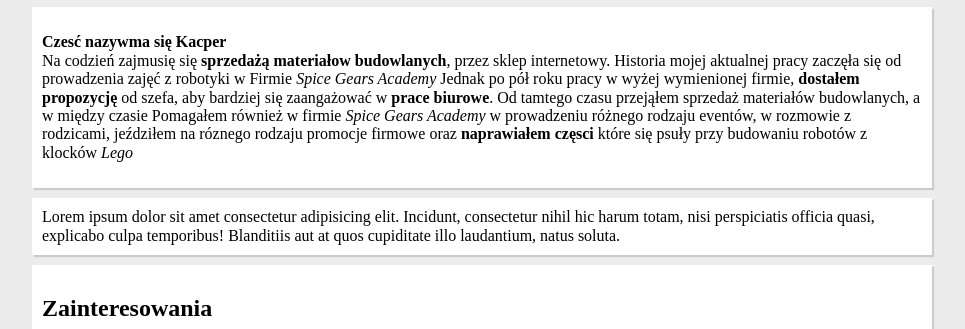
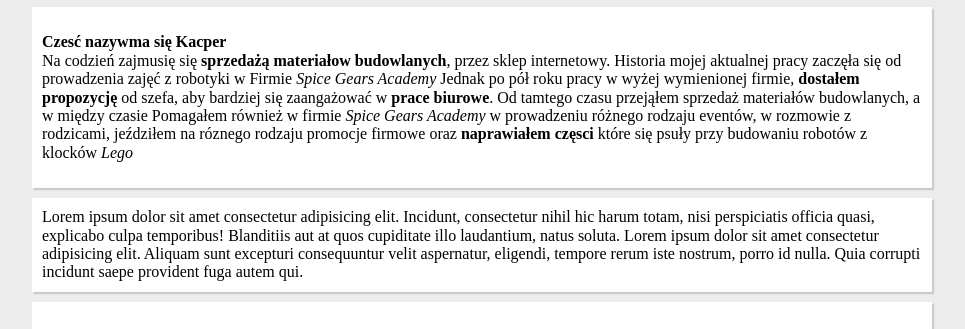
Before and after one commit to Pepko0/homepage, a plain HTML site: page index.html in a window 1280 px wide. Shown: the part 403-732 px from the top of the page, without its empty margins (158-1123 px from the left). Drawn offline with nearby package versions, Linux system fonts and the light colour scheme.

Commit message:
change tex in a article test and addes text to console.log

```diff
--- a/index.html
+++ b/index.html
@@ -42,7 +42,9 @@
     <article class="article">
         Lorem ipsum dolor sit amet consectetur adipisicing elit. Incidunt, consectetur nihil hic harum totam, nisi
         perspiciatis officia quasi, explicabo culpa temporibus! Blanditiis aut at quos cupiditate illo laudantium, natus
-        soluta.
+        soluta. Lorem ipsum dolor sit amet consectetur adipisicing elit. Aliquam sunt excepturi consequuntur velit
+        aspernatur, eligendi, tempore rerum iste nostrum, porro id nulla. Quia corrupti incidunt saepe provident fuga
+        autem qui.
     </article>
 
     <article class="article">
--- a/js/script.js
+++ b/js/script.js
@@ -1,4 +1,4 @@
-console.log("Cześć tą stronę przygotował Kacper Lewko");
+console.log("Cześć tą stronę przygotował Kacper Lewko. Działam teraz na gitubie");
 
 let przycisk = document.querySelector(".przycisk");
 
```
